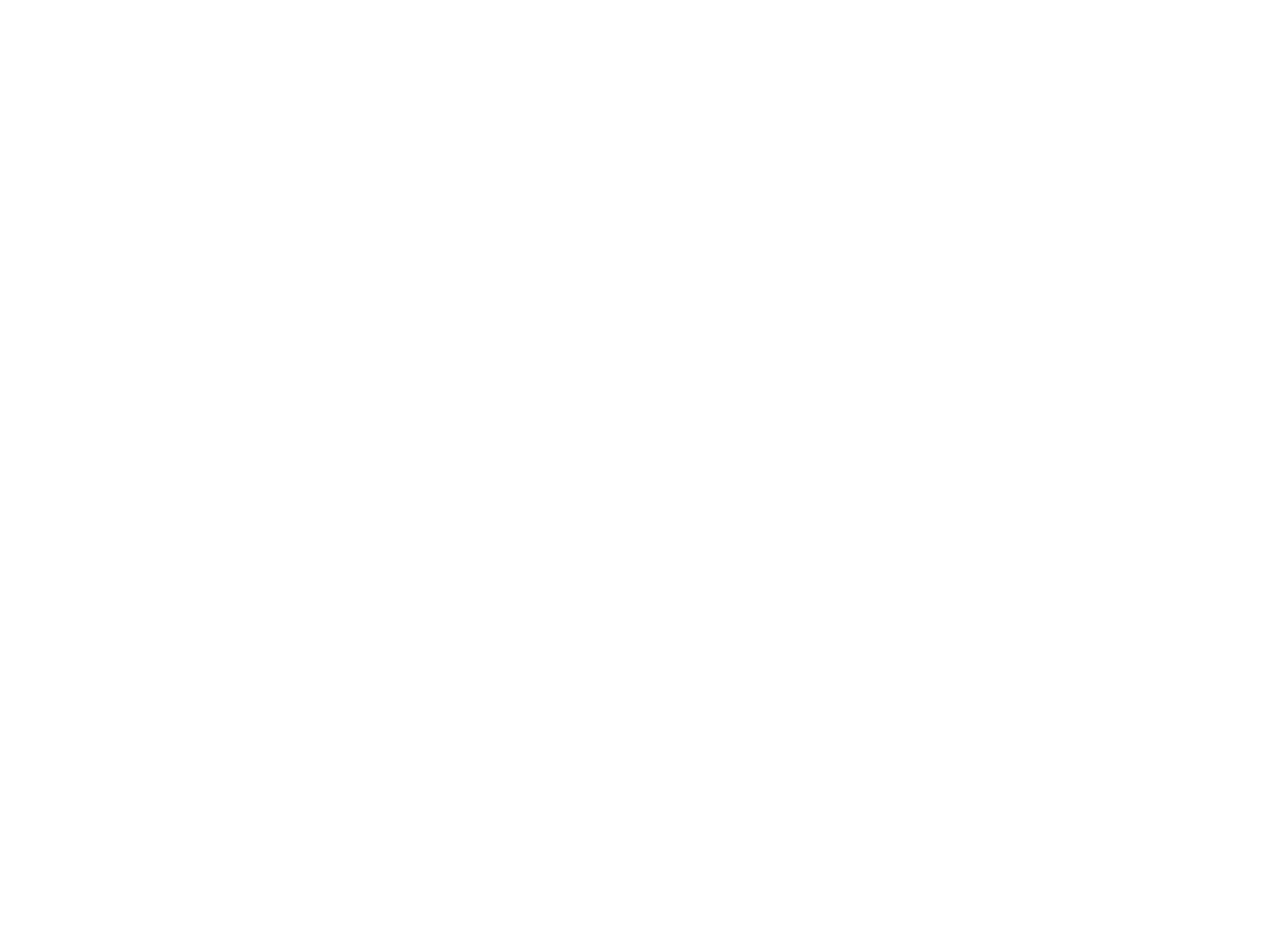
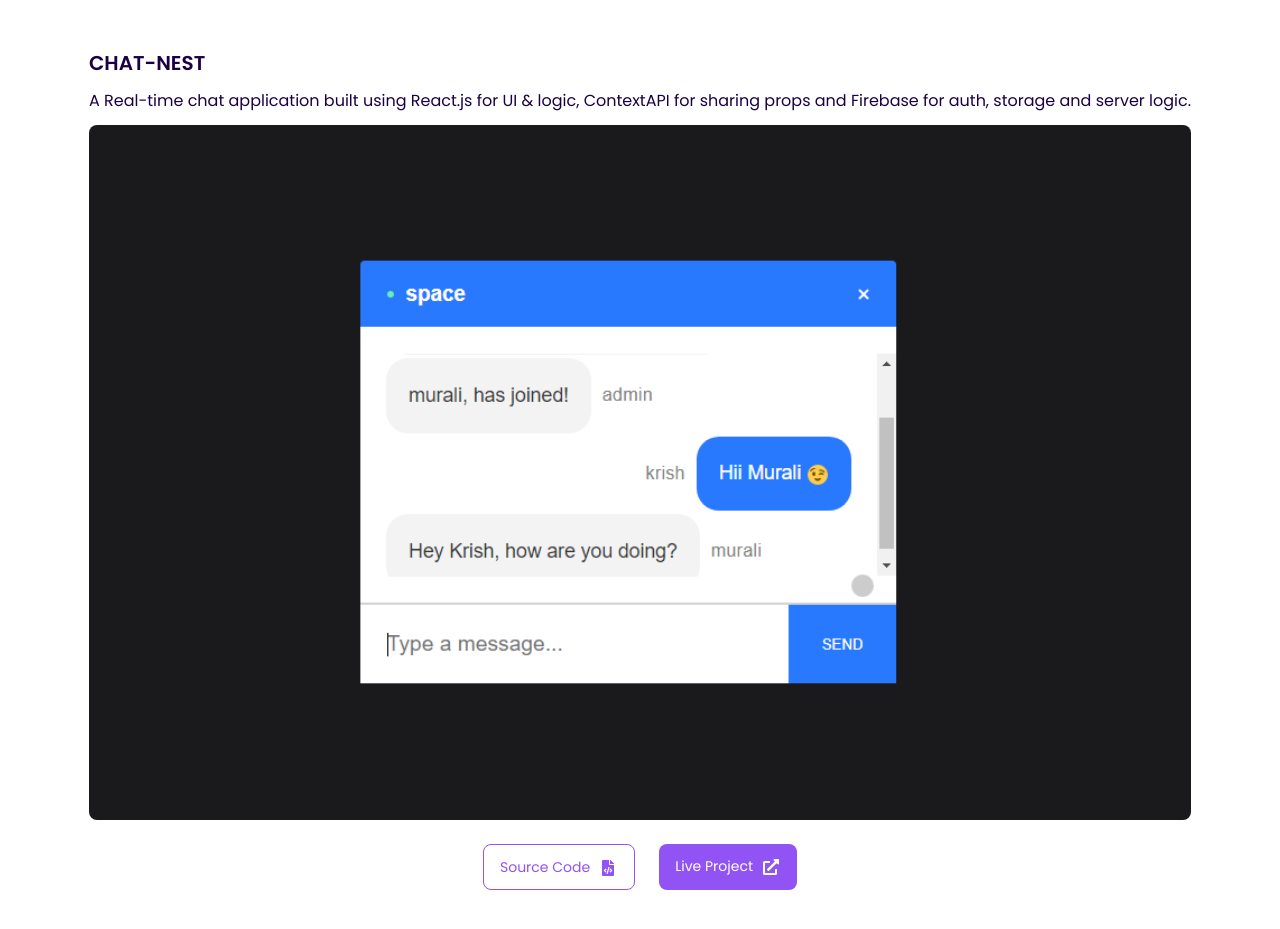
Before and after one commit to krish-98/muralikrishnan-portfolio, a React (Create React App) app: page / in a window 1280 px wide. Shown: the part 2200-3129 px from the top of the page. Before the commit the page ends 2129 px from the top, so only its background shows below. Built offline with nearby package versions, Linux system fonts and the light colour scheme.

Commit message:
designing portfolio section

```diff
--- a/src/components/Main.jsx
+++ b/src/components/Main.jsx
@@ -3,6 +3,7 @@ import Dev from "../assets/dev.svg"
 import Profile from "../assets/programming.svg"
 import { BiLinkExternal } from "react-icons/bi"
 import Skills from "./Skills"
+import Portfolio from "./Portfolio"
 
 const Main = () => {
   return (
@@ -74,6 +75,8 @@ const Main = () => {
         </section>
 
         <Skills />
+
+        <Portfolio />
       </div>
     </div>
   )
--- /dev/null
+++ b/src/components/Portfolio.jsx
@@ -0,0 +1,42 @@
+import React from "react"
+import Chat from "../assets/chat.jpg"
+import { FaFileCode, FaExternalLinkAlt } from "react-icons/fa"
+
+const Portfolio = () => {
+  return (
+    <div id="portfolio" className="flex flex-col items-center gap-12">
+      <h2 className="text-3xl font-semibold tracking-wide uppercase my-4 lg:text-4xl">
+        Portfolio
+      </h2>
+
+      {/* Project - 1 */}
+      <div className="flex flex-col gap-3 mb-10">
+        <h3 className="text-xl font-semibold uppercase">Chat-Nest</h3>
+        <p>
+          A Real-time chat application built using React.js for UI & logic,
+          ContextAPI for sharing props and Firebase for auth, storage and server
+          logic.
+        </p>
+        <img className="rounded-lg" src={Chat} alt="project cover" />
+        <div className="flex gap-6 my-3 md:justify-center">
+          <a
+            className="bg-white px-4 py-3 text-primary border border-primary rounded-lg text-sm"
+            href=""
+          >
+            Source Code
+            <FaFileCode className="inline ml-2 w-5 h-4" />
+          </a>
+          <a
+            className="bg-primary px-4 py-3 text-white rounded-lg text-sm"
+            href=""
+          >
+            Live Project
+            <FaExternalLinkAlt className="inline ml-2 w-5 h-4" />
+          </a>
+        </div>
+      </div>
+    </div>
+  )
+}
+
+export default Portfolio
```
Also changed, not shown: src/assets/chat.jpg (added).
